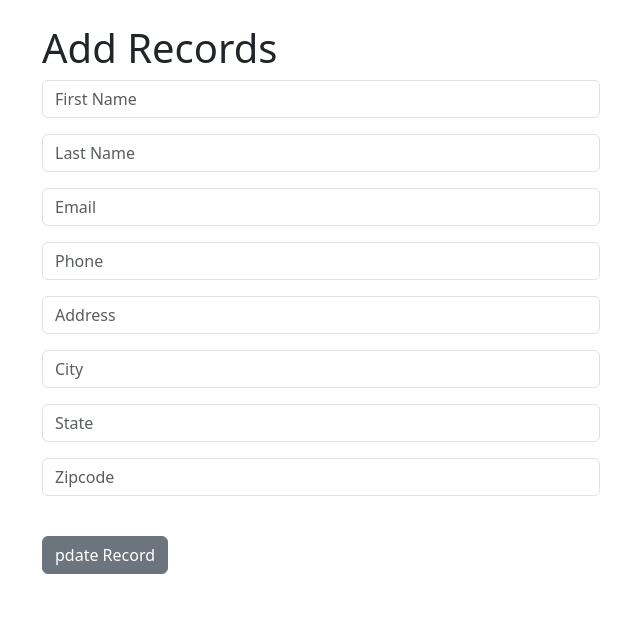
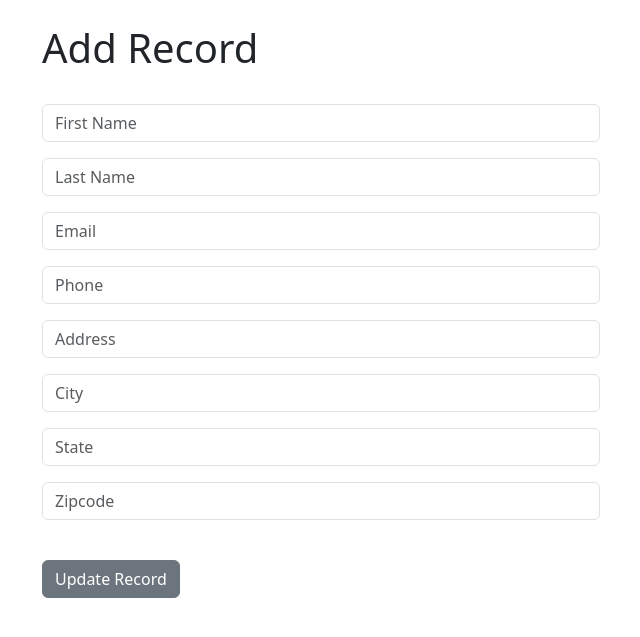
Before and after one commit to reegine/Django-CRM, a Django app: template dcrm/website/templates/update_record.html in a window 1280 px wide. Shown: the part 56-693 px from the top of the page, without its empty margins (319-959 px from the left). Run offline with Django 5.2, Linux system fonts and the light colour scheme; the template is opened without the code that fills it: values that come from a table or form of the project are taken from there, others are empty.

Commit message:
final project

```diff
--- a/dcrm/website/templates/update_record.html
+++ b/dcrm/website/templates/update_record.html
@@ -1,18 +1,21 @@
 {% extends 'base.html' %}
-
 {% block content %}
 
 <div class="col-md-6 offset-md-3">
-    <h1>Add Records</h1>
-    <form method="POST" action="{% url 'add_record' %}">
-        {% csrf_token %}
+<h1>Add Record</h1>
+<br/>
 
-        {{ form.as_p }}
-    <br>
-    <form method="POST" action="{% url 'home' %}">
-        <button type="submit" class="btn btn-secondary">pdate Record</button>
-    </form>
+<form method="POST">
+	{% csrf_token %}
+
+	{{ form.as_p }}
+
+<br/>
+  <button type="submit" class="btn btn-secondary">Update Record</button>
+
+</form>
+
+
 </div>
 
-
 {% endblock %}
```
